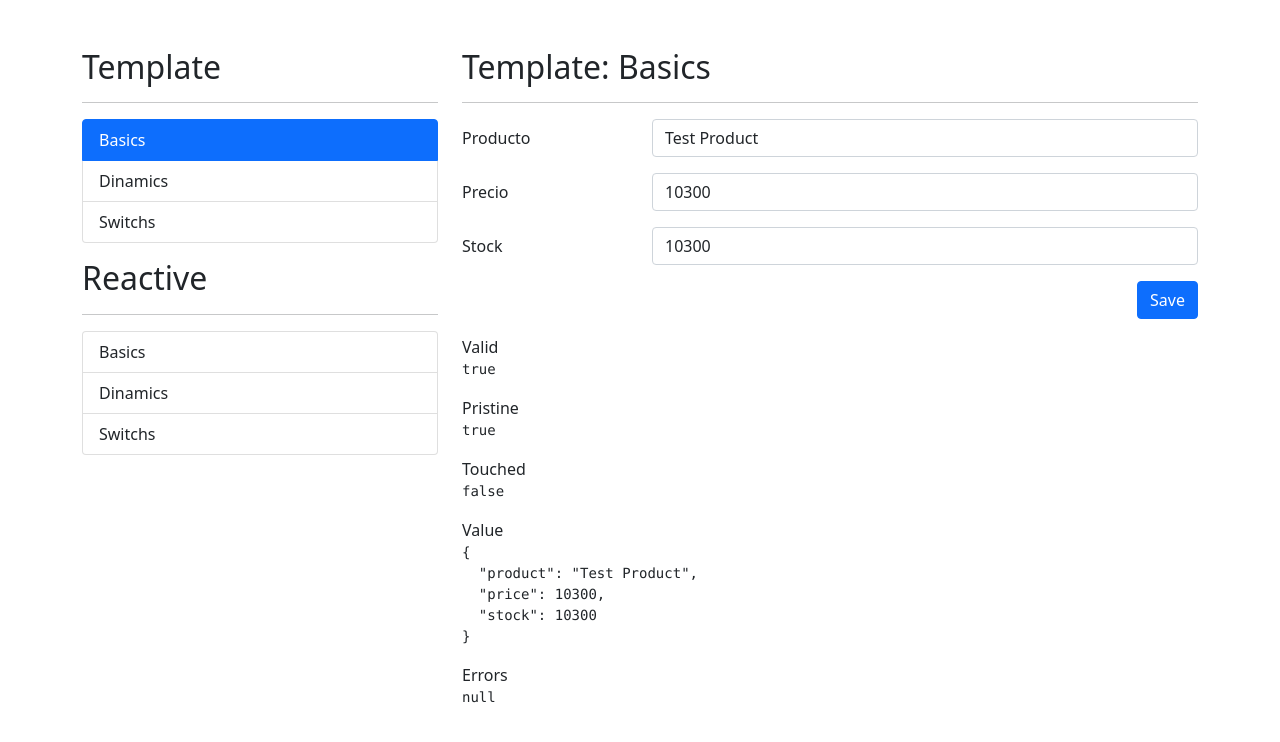
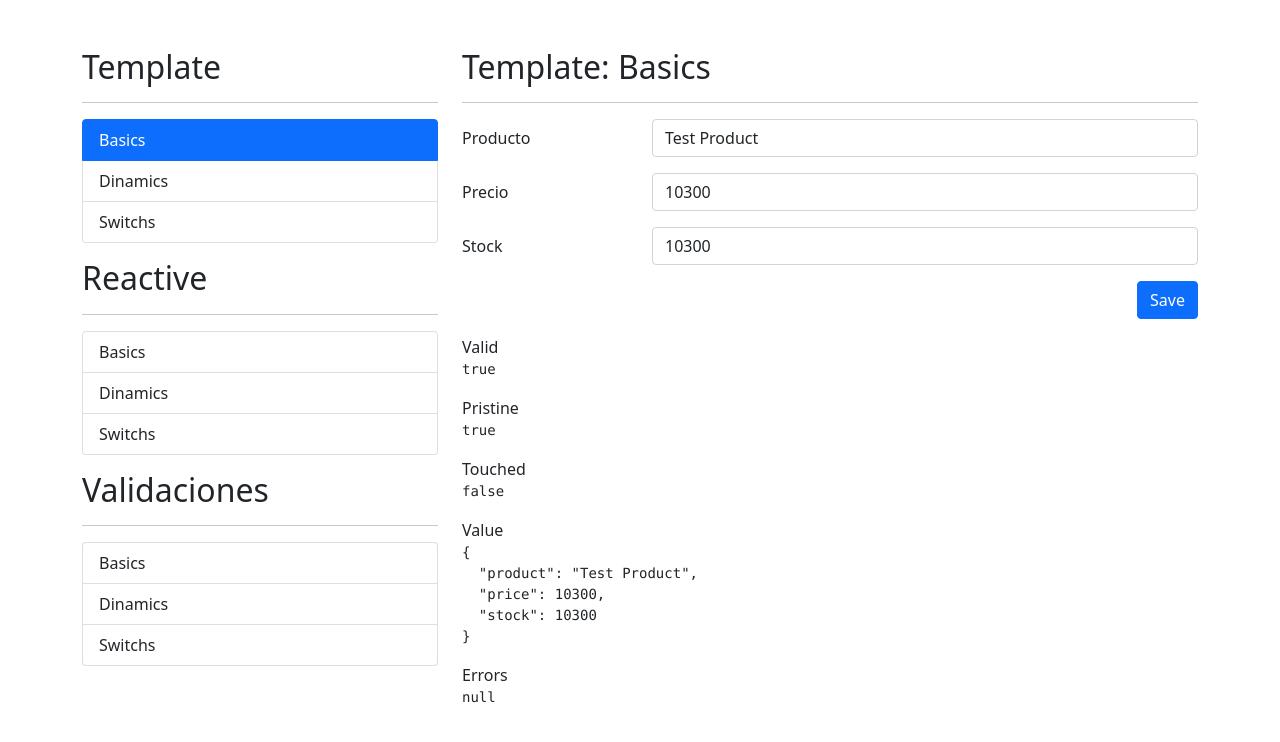
Before and after one commit to joseluiscdc/angular-forms, an Angular app: page /template/basics in a window 1280 px wide. Shown: the top 742 px of the page. Built offline with nearby package versions, Linux system fonts and the light colour scheme.

Commit message:
validation

```diff
--- a/src/app/shared/sidemenu/sidemenu.component.html
+++ b/src/app/shared/sidemenu/sidemenu.component.html
@@ -19,3 +19,14 @@
         {{ item.txt }}
     </li>
 </ul>
+
+<h2 class="mt-3">Validaciones</h2>
+<hr>
+<ul class="list-group">
+    <li *ngFor="let item of reactiveMenu"
+        class="list-group-item"
+        [routerLink]="[ item.rt ]"
+        routerLinkActive="active">
+        {{ item.txt }}
+    </li>
+</ul>
```
